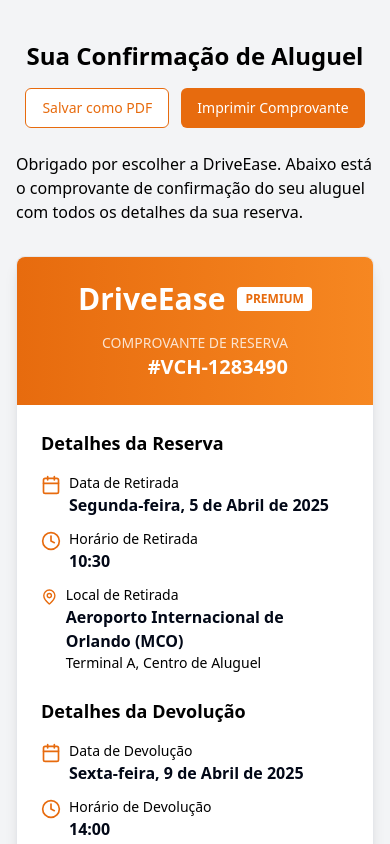
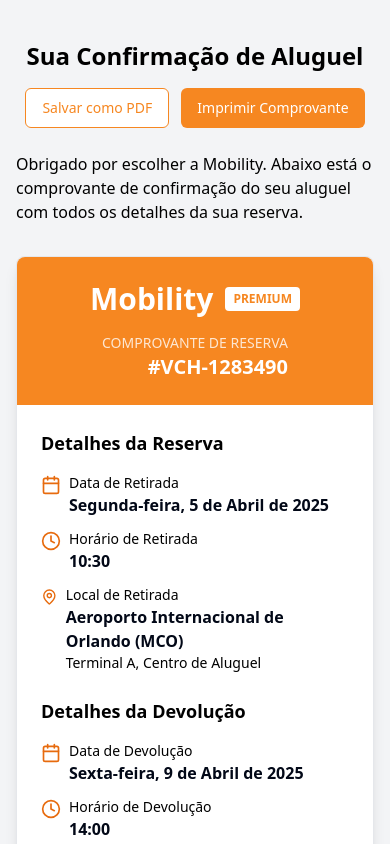
Before and after one commit to traveltechhubdev/voucher-boost-revamp, a React (Vite) app: page / in a window 390 px wide. Shown: the top 844 px of the page. Built offline with nearby package versions, Linux system fonts and the light colour scheme.

Commit message:
Rename company name
Update company name to Mobility.

```diff
--- a/src/components/VoucherFooter.tsx
+++ b/src/components/VoucherFooter.tsx
@@ -12,16 +12,16 @@ const VoucherFooter: React.FC<VoucherFooterProps> = ({ className }) => {
     <div className={cn("p-6 bg-black text-white rounded-b-lg", className)}>
       <div className="grid grid-cols-1 md:grid-cols-3 gap-6">
         <div>
-          <h4 className="text-sm font-semibold mb-2 text-rentalOrange-100">Precisa de Ajuda?</h4>
+          <h4 className="text-sm font-semibold mb-2 text-[#F68721]">Precisa de Ajuda?</h4>
           <div className="text-sm space-y-1">
             <div>Atendimento ao Cliente: +1 (800) 555-1234</div>
             <div>Suporte de Emergência: +1 (800) 555-5678</div>
-            <div>Email: suporte@driveease.com</div>
+            <div>Email: suporte@mobility.com.br</div>
           </div>
         </div>
 
         <div>
-          <h4 className="text-sm font-semibold mb-2 text-rentalOrange-100">Políticas de Aluguel</h4>
+          <h4 className="text-sm font-semibold mb-2 text-[#F68721]">Políticas de Aluguel</h4>
           <div className="text-sm space-y-1">
             <div>• Carteira de motorista válida obrigatória</div>
             <div>• Idade mínima: 25 anos</div>
@@ -42,11 +42,11 @@ const VoucherFooter: React.FC<VoucherFooterProps> = ({ className }) => {
         </div>
       </div>
 
-      <Separator className="my-4 bg-rentalOrange-800" />
+      <Separator className="my-4 bg-[#F68721]/50" />
 
       <div className="text-xs text-white flex flex-col md:flex-row justify-between">
         <div>
-          Termos e Condições se aplicam. Por favor, leia nosso contrato de aluguel completo em www.driveease.com/termos
+          Termos e Condições se aplicam. Por favor, leia nosso contrato de aluguel completo em mobility.com.br/termos
         </div>
         <div className="mt-2 md:mt-0">
           ID de Confirmação: VCH-1283490 • Gerado em: 3 de Abril de 2025
--- a/src/components/VoucherHeader.tsx
+++ b/src/components/VoucherHeader.tsx
@@ -8,10 +8,10 @@ interface VoucherHeaderProps {
 
 const VoucherHeader: React.FC<VoucherHeaderProps> = ({ className }) => {
   return (
-    <div className={cn("flex flex-col md:flex-row justify-between items-center bg-gradient-to-r from-rentalOrange-600 to-rentalOrange-500 text-white p-6 rounded-t-lg", className)}>
+    <div className={cn("flex flex-col md:flex-row justify-between items-center bg-gradient-to-r from-[#F68721] to-[#F68721] text-white p-6 rounded-t-lg", className)}>
       <div className="flex items-center mb-4 md:mb-0">
-        <div className="mr-3 text-3xl font-bold">DriveEase</div>
-        <div className="bg-white text-rentalOrange-600 text-xs px-2 py-1 rounded font-bold">PREMIUM</div>
+        <div className="mr-3 text-3xl font-bold">Mobility</div>
+        <div className="bg-white text-[#F68721] text-xs px-2 py-1 rounded font-bold">PREMIUM</div>
       </div>
       <div className="text-right">
         <h2 className="text-sm font-medium opacity-80">COMPROVANTE DE RESERVA</h2>
--- a/src/pages/Index.tsx
+++ b/src/pages/Index.tsx
@@ -12,17 +12,17 @@ const Index = () => {
             Sua Confirmação de Aluguel
           </h1>
           <div className="flex gap-3 mt-4 md:mt-0">
-            <Button variant="outline" className="border-rentalOrange-600 text-rentalOrange-600 hover:bg-rentalOrange-50">
+            <Button variant="outline" className="border-[#F68721] text-[#F68721] hover:bg-[#F6872126]">
               Salvar como PDF
             </Button>
-            <Button className="bg-rentalOrange-600 hover:bg-rentalOrange-700 text-white">
+            <Button className="bg-[#F68721] hover:bg-[#e07617] text-white">
               Imprimir Comprovante
             </Button>
           </div>
         </div>
 
         <p className="text-black mb-8">
-          Obrigado por escolher a DriveEase. Abaixo está o comprovante de confirmação do seu aluguel com todos os detalhes da sua reserva.
+          Obrigado por escolher a Mobility. Abaixo está o comprovante de confirmação do seu aluguel com todos os detalhes da sua reserva.
         </p>
       </div>
 
```
